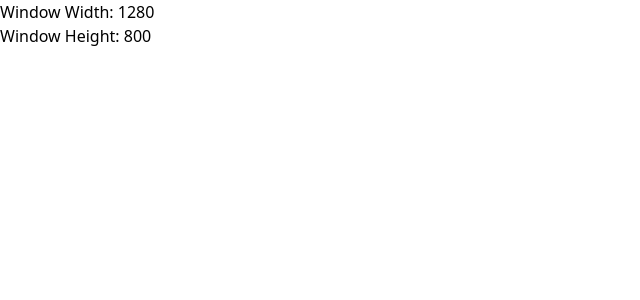
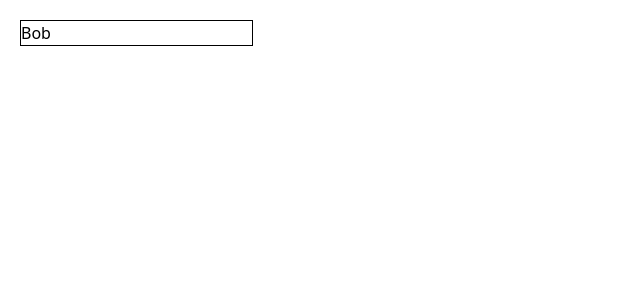
Before and after one commit to rgsk/react-hooks-examples, a Next.js app: page / in a window 1280 px wide. Shown: the top 300 px of the page, without its empty margins (0-640 px from the left). Built offline with nearby package versions, Linux system fonts and the light colour scheme.

Commit message:
useLocalStorage

```diff
--- a/src/components/HomePage.tsx
+++ b/src/components/HomePage.tsx
@@ -1,10 +1,10 @@
-import SampleUseWindowSize from './Samples/SampleUseWindowSize';
+import SampleUseLocalStorage from './Samples/SampleUseLocalStorage';
 
 interface IHomePageProps {}
 const HomePage: React.FC<IHomePageProps> = ({}) => {
   return (
-    <div>
-      <SampleUseWindowSize />
+    <div className="p-5">
+      <SampleUseLocalStorage />
     </div>
   );
 };
--- /dev/null
+++ b/src/components/Samples/SampleUseLocalStorage.tsx
@@ -0,0 +1,19 @@
+import useLocalStorage from 'hooks/useLocalStorage';
+
+// here we demonstrate use of useLocalStorage
+interface ISampleUseLocalStorageProps {}
+const SampleUseLocalStorage: React.FC<ISampleUseLocalStorageProps> = ({}) => {
+  const [name, setName] = useLocalStorage('name', 'Bob');
+  return (
+    <div>
+      <input
+        className="border border-black"
+        type="text"
+        placeholder="Enter your name"
+        value={name}
+        onChange={(e) => setName(e.target.value)}
+      />
+    </div>
+  );
+};
+export default SampleUseLocalStorage;
--- a/src/components/Samples/SampleUseWindowSize.tsx
+++ b/src/components/Samples/SampleUseWindowSize.tsx
@@ -1,5 +1,9 @@
 import useWindowSize from 'hooks/useWindowSize';
 import NoSSR from 'react-no-ssr';
+/*
+for reference about NoSSR component
+https://blog.bitsrc.io/using-non-ssr-friendly-components-with-next-js-916f38e8992c
+*/
 
 interface ISampleUseWindowSizeProps {}
 const SampleUseWindowSize: React.FC<ISampleUseWindowSizeProps> = ({}) => {
--- /dev/null
+++ b/src/hooks/useLocalStorage.ts
@@ -0,0 +1,56 @@
+import { useCallback, useState } from 'react';
+import useStateRef from './useStateRef';
+
+/*
+reference
+https://usehooks.com/useLocalStorage/
+*/
+// Hook
+const useLocalStorage = <T>(key: string, initialValue: T) => {
+  // State to store our value
+  // Pass initial state function to useState so logic is only executed once
+  const [storedValue, setStoredValue] = useState(() => {
+    if (typeof window === 'undefined') {
+      return initialValue;
+    }
+    try {
+      // Get from local storage by key
+      const item = window.localStorage.getItem(key);
+      // Parse stored json or if none return initialValue
+      return item ? JSON.parse(item) : initialValue;
+    } catch (error) {
+      // If error also return initialValue
+      console.log(error);
+      return initialValue;
+    }
+  });
+
+  const storedValueRef = useStateRef(storedValue);
+
+  // Return a wrapped version of useState's setter function that ...
+  // ... persists the new value to localStorage.
+  const setValue = useCallback(
+    (valueOrFunction: T) => {
+      try {
+        // Allow value to be a function so we have same API as useState
+        const valueToStore =
+          valueOrFunction instanceof Function
+            ? valueOrFunction(storedValueRef.current)
+            : valueOrFunction;
+        // Save state
+        setStoredValue(valueToStore);
+        // Save to local storage
+        if (typeof window !== 'undefined') {
+          window.localStorage.setItem(key, JSON.stringify(valueToStore));
+        }
+      } catch (error) {
+        // A more advanced implementation would handle the error case
+        console.log(error);
+      }
+    },
+    [key, storedValueRef]
+  );
+  return [storedValue, setValue];
+};
+
+export default useLocalStorage;
--- /dev/null
+++ b/src/hooks/useStateRef.ts
@@ -0,0 +1,11 @@
+import { useEffect, useRef } from 'react';
+
+const useStateRef = <T>(state: T) => {
+  const stateRef = useRef(state);
+  useEffect(() => {
+    // console.log('stateRef.current = state;');
+    stateRef.current = state;
+  }, [state]);
+  return stateRef;
+};
+export default useStateRef;
```
Also changed, not shown: 1 other file (tests, documents, lock files or other folders).
